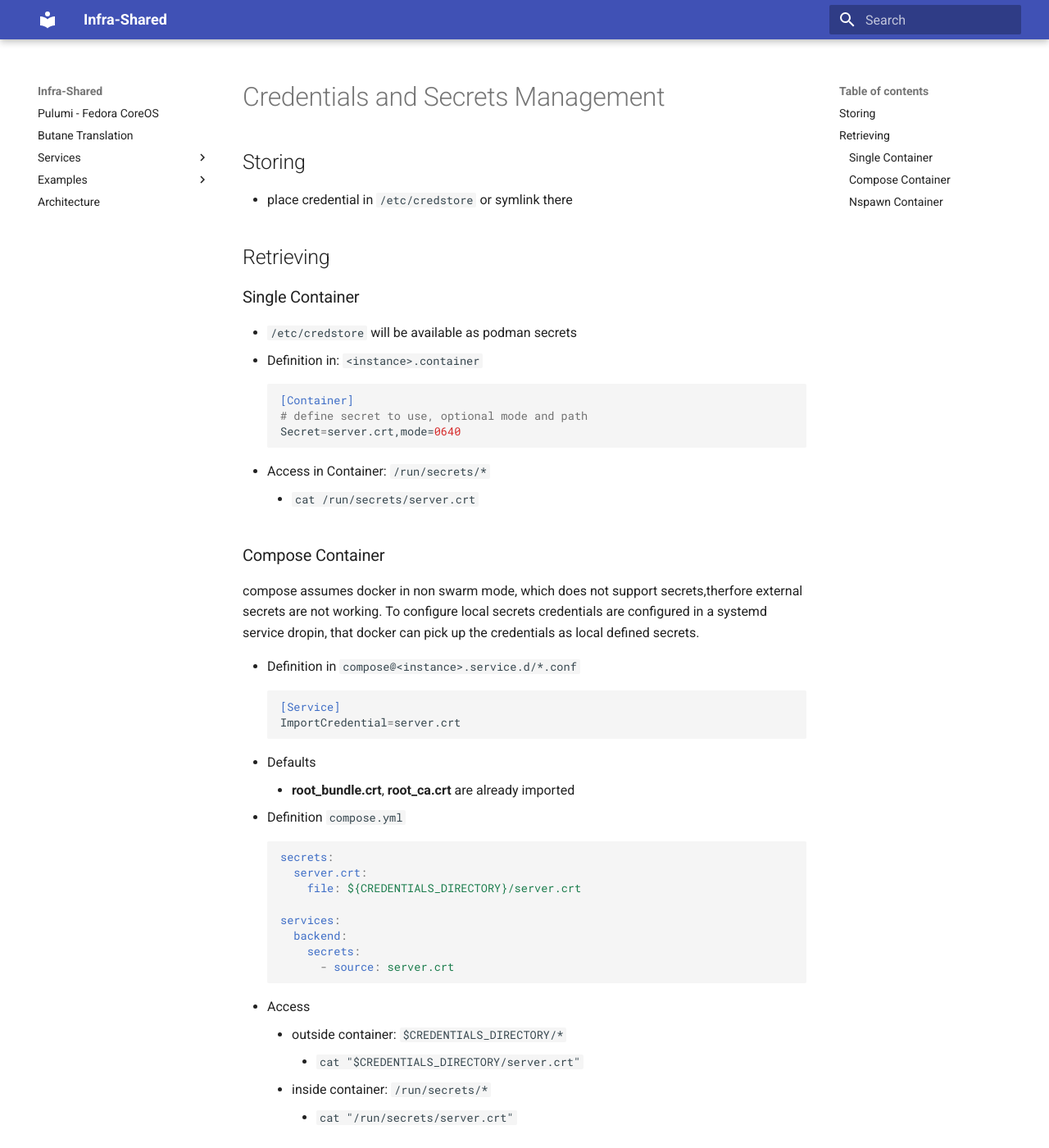
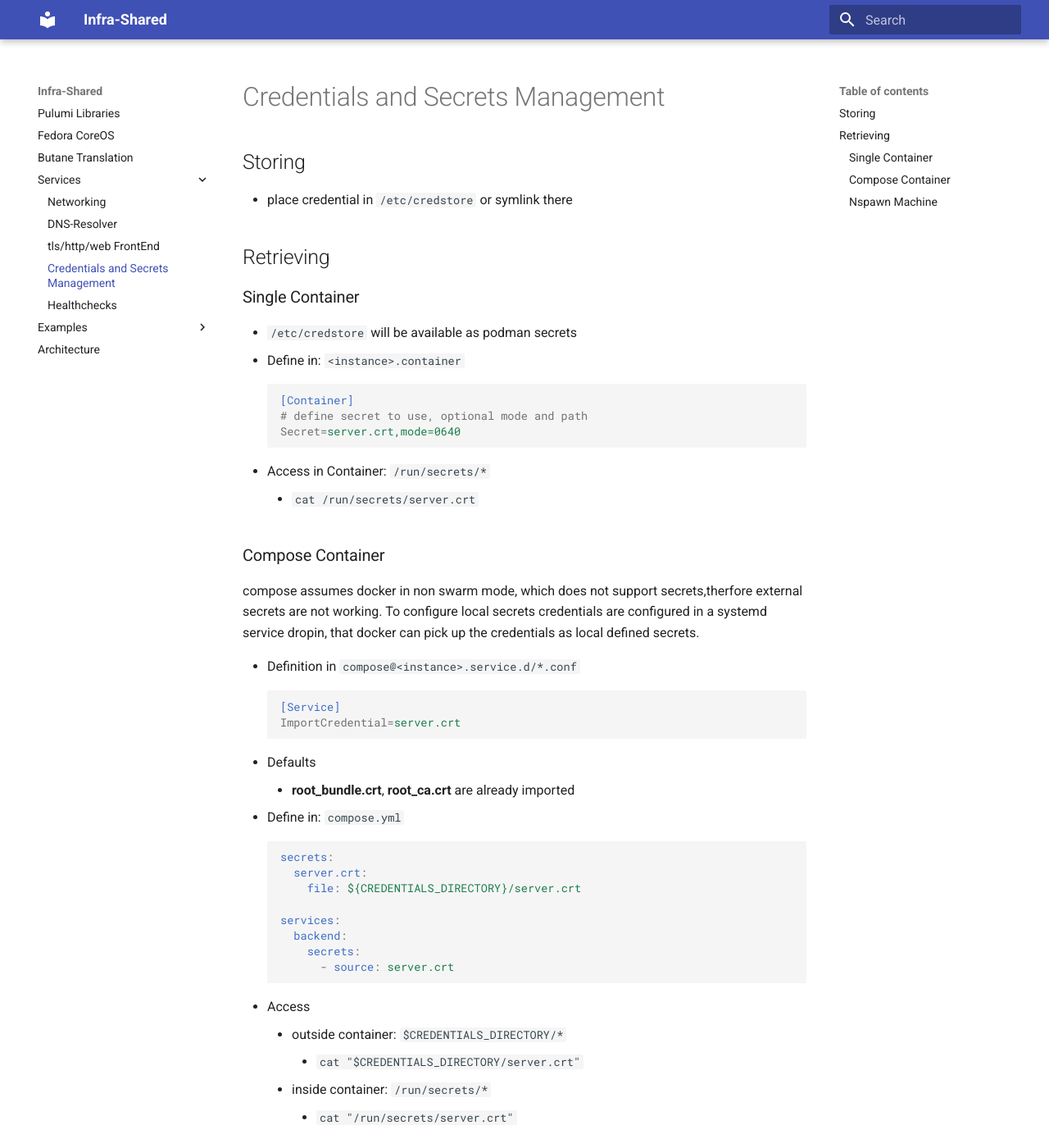
Before and after one commit to wuxxin/infra-shared, an MkDocs documentation site: the page built from docs/credentials.md, in a window 1280 px wide and 1400 px high. Shown: the whole window at 82% size. Built offline with MkDocs 1.6.1 and Material for MkDocs 9.7.7, drawn with Linux system fonts in a browser that asks for light colours; some of the changed text lies outside the part shown.

Commit message:
update docs

````diff
--- a/docs/credentials.md
+++ b/docs/credentials.md
@@ -9,8 +9,8 @@
 ### Single Container
 
 - `/etc/credstore` will be available as podman secrets
-- Definition in: `<instance>.container`
-```toml
+- Define in: `<instance>.container`
+```ini
 [Container]
 # define secret to use, optional mode and path
 Secret=server.crt,mode=0640
@@ -23,14 +23,14 @@
 compose assumes docker in non swarm mode, which does not support secrets,therfore external secrets are not working. To configure local secrets credentials are configured in a systemd service dropin, that docker can pick up the credentials as local defined secrets.
 
 - Definition in `compose@<instance>.service.d/*.conf`
-```toml
+```ini
 [Service]
 ImportCredential=server.crt
 ```
 - Defaults
     - **root_bundle.crt**, **root_ca.crt** are already imported
 
-- Definition `compose.yml`
+- Define in: `compose.yml`
 ```yaml
 secrets:
   server.crt:
@@ -48,16 +48,17 @@
     - inside container: `/run/secrets/*`
         - `cat "/run/secrets/server.crt"`
 
-### Nspawn Container
+### Nspawn Machine
 
-- Definition `systemd-nspawn@<instance>.service.d/*.conf`
-```toml
+- Define in: `systemd-nspawn@<instance>.service.d/*.conf`
+
+```ini
 # load server key as credential into systemd-nspawn
 [Service]
 ImportCredential=server.crt
 ```
+
 - Defaults
     - **root_bundle.crt**, **root_ca.crt** are already imported
-
 - Access: `$CREDENTIALS_DIRECTORY/*`
     - `cat "$CREDENTIALS_DIRECTORY/server.crt"`
--- a/docs/tools.md
+++ b/docs/pulumi.md
@@ -1,11 +1,15 @@
-# Tools
+# Pulumi Libraries
+
+### Pulumi
 
 - `authority.py` - TLS Certificate-Authority, functions for TLS Certificates and SSH-Provision
 - `tools.py` - SSH copy/deploy/execute functions, local and remote Salt-Call
 - `build.py` - build Embedded-OS Images and IOT Images
     - Openwrt Linux - Network Device Distribution for Router and other network devices
     - Raspberry Extras - U-Boot and UEFI Bios Files for Rpi3 and Rpi4
+
+### general tools
 - `serve_once.py` - serve a HTTPS path once, use STDIN for config and payload, STDOUT for request_body
+- `port_forward.py` - request a port forwarding so that serve-port is reachable on public-port
 - `write_removeable.py` - write image to removable storage specified by serial_number
-- `port_forward.py` - request a port forwarding so that serve-port is reachable on public-port
 - `from_git.sh` - clone and update from a git repository with ssh, gpg keys and known_hosts from STDIN
--- a/mkdocs.yml
+++ b/mkdocs.yml
@@ -16,13 +16,15 @@
           format: !!python/name:pymdownx.superfences.fence_code_format
 
 nav:
+  - pulumi.md
   - fcos.md
   - butane.md
   - Services:
+    - networking.md
     - dnsresolver.md
     - frontend.md
-    - networking.md
+    - credentials.md
+    - healthchecks.md
   - Examples:
     - examples/safe/README.md
-    - tools.md
   - architecture.md
````
Also changed, not shown: docs/dnsresolver.md (+2 -1 lines), docs/fcos.md (+7 -7 lines), docs/frontend.md (+13 -3 lines), docs/healthchecks.md (added, +49 -0 lines).
